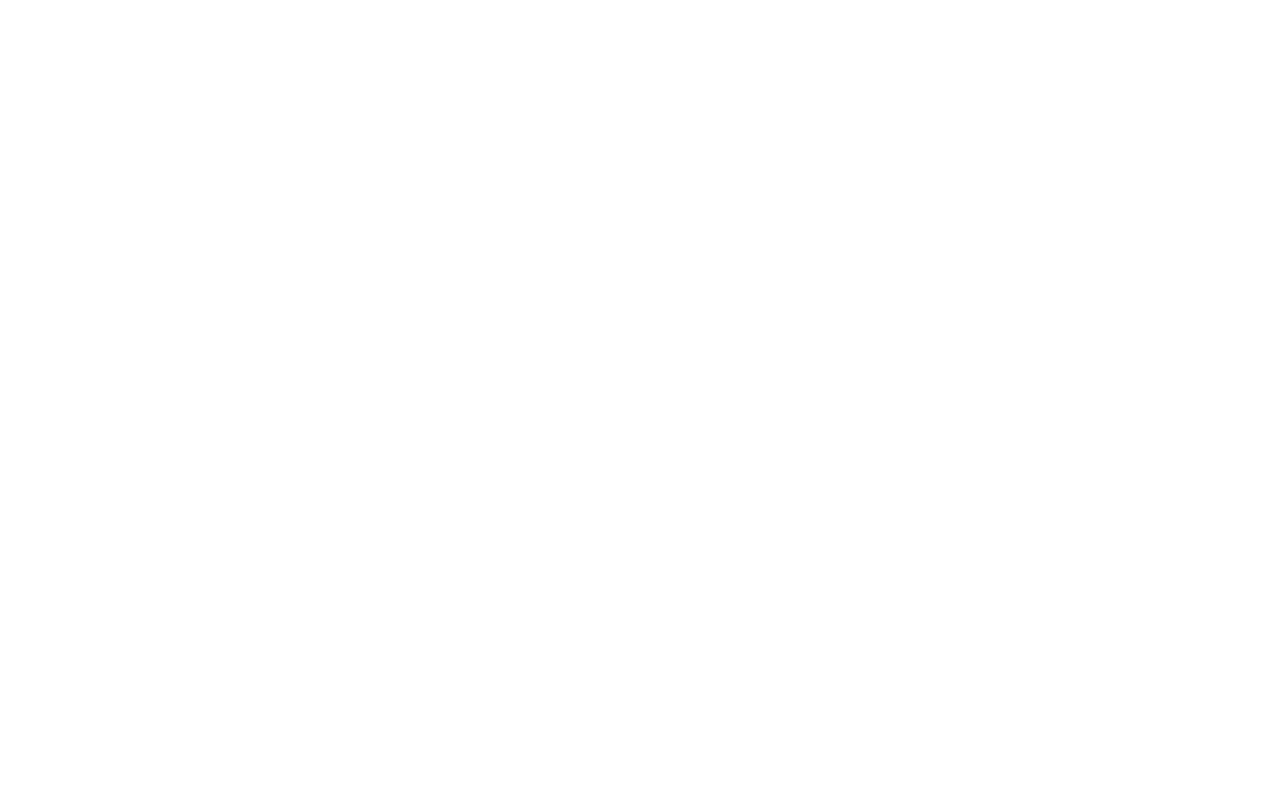
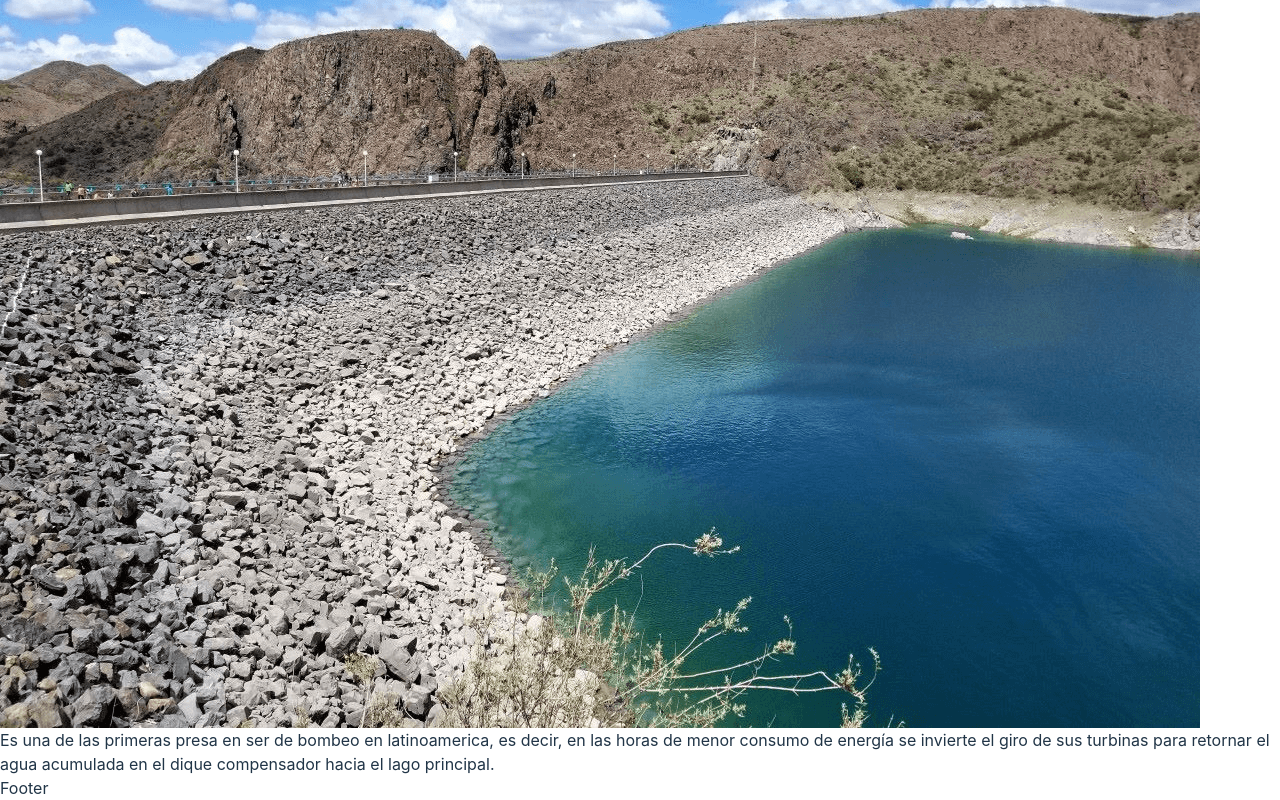
Before and after one commit to ezequielmariscal/Proyecto-infoReyunos, a React (Vite) app in the folder frontend/infoReyunos/: page / in a window 1280 px wide. Shown: the part 2403-3203 px from the top of the page. Before the commit the page ends 2231 px from the top, so only its background shows below. Built offline with nearby package versions, Linux system fonts and the light colour scheme.

Commit message:
Add_embalse

```diff
--- a/frontend/infoReyunos/src/components/Blogs/Blogs.jsx
+++ b/frontend/infoReyunos/src/components/Blogs/Blogs.jsx
@@ -1,6 +1,7 @@
 import React from 'react'
 import reyunos from '/src/assets/images/reyunos1.png'
 import mapaDiamante from '/src/assets/images/mapaDiamante.png'
+import embalseReyunos from '/src/assets/images/embalseReyunos.png'
 
 function Blogs() {
   return (
@@ -10,7 +11,7 @@
             <h2 className='text-xl font-semibold '>2.Localización</h2>
             <img className='object-cover object-center' src={mapaDiamante}></img>
           </div>
-            <div className='p-5 space-y-3 leading-normal'>
+            <div className='p-2 space-y-3 leading-snug'>
               <p className='text-slate-8'>
                 El embalse los reyunos se ubica a 35 km de la ciudad de San Rafael, Mendoza.
                 En el cuál se levanto una presa ubicada sobre el Rio Diamante, comenzo a const
@@ -27,6 +28,22 @@
             </div>
         </article>
 
+        <article className='text-black bg-green shadow overflow-hidden rounded'>
+          <div>
+            <h2 className='text-xl font-semibold '>3.Dique Los Reyunos</h2>
+            <img className='object-cover object-center' src={embalseReyunos}></img>
+          </div>
+            <div className='p-2 space-y-3 leading-snug'>
+              <p className='text-slate-8'>
+                Es una de las primeras presa en ser de bombeo en latinoamerica, es decir, en las
+                horas de menor consumo de energía se invierte el giro de sus turbinas para retornar
+                el agua acumulada en el dique compensador hacia el lago principal.
+
+              </p>
+
+            </div>
+        </article>
+
 
     </div>
   )
--- a/frontend/infoReyunos/src/components/IntroPost/IntroPost.jsx
+++ b/frontend/infoReyunos/src/components/IntroPost/IntroPost.jsx
@@ -1,6 +1,6 @@
 import React from 'react'
 
-const introReyu = <p>Bienvenido a la zona de reyunos este es un blog donde se explican sus caracteristicas</p>
+const introReyu = <p className='p-2 text-sa font-semibold'>Bienvenido a la zona de reyunos este es un blog donde se explican sus caracteristicas</p>
 
 
 function IntroPost() {
@@ -8,9 +8,9 @@
   return (
 
     <div className='text-black'>
-      <h1>Introducción Embalse los Reyunos</h1>
+      <h1 className='text-4xl font-semibold'>Introducción Embalse los Reyunos</h1>
       {introReyu}
-      <h3>El presente trabajo se ha realizadoo para aportar conocimiento acerca de
+      <h3 className='p-2 space-y-3 leading-normal'>El presente trabajo se ha realizadoo para aportar conocimiento acerca de
         la cuenca el diamante y principalmente sobre "Los Reyunos", surge a travéz
         de exposiciones verbales implementada en la zona turistica para socabar dudas
         que puedan surgir.
```
Also changed, not shown: frontend/infoReyunos/src/assets/images/embalseReyunos.png (added).
